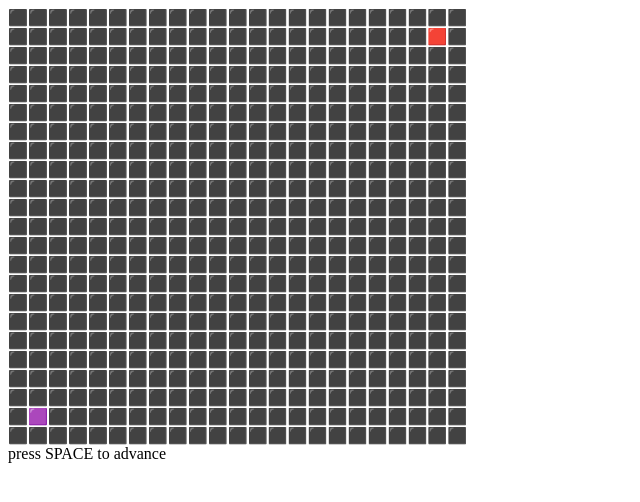
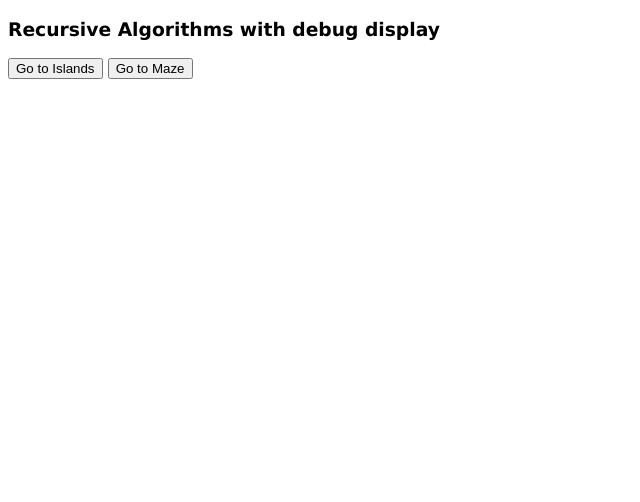
Before and after one commit to foumart/JS.RecursiveAlgorithms, a plain HTML site: page index.html in a window 1280 px wide. Shown: the whole page, without its empty margins (0-640 px from the left). Drawn offline with Linux system fonts and the light colour scheme.

Commit message:
Add a home index

```diff
--- a/index.html
+++ b/index.html
@@ -1,11 +1,13 @@
-<html>
-	<script src="app.js"></script>
-	<script src="pathFinder.js"></script>
-	<script src="mazeGenerator.js"></script>
-	<body>
-		<!-- instant -->
-		<!-- hidden -->
-		<div id="debug">
-		</div>
-	</body>
+<!DOCTYPE html>
+<html lang="en">
+<head>
+    <meta charset="UTF-8">
+    <meta name="viewport" content="width=device-width, initial-scale=1.0">
+    <title>Recursive Algorithms with debug display</title>
+</head>
+<body style="font-family: Verdana, Geneva, Tahoma, sans-serif">
+    <h3>Recursive Algorithms with debug display</h3>
+    <button onclick="location.href='islands/index.html'">Go to Islands</button>
+    <button onclick="location.href='maze/index.html'">Go to Maze</button>
+</body>
 </html>
```
Also changed, not shown: maze/index.html (added, +11 -0 lines), maze/app.js (renamed from app.js), maze/mazeGenerator.js (renamed from mazeGenerator.js), maze/pathFinder.js (renamed from pathFinder.js), 1 other file.
